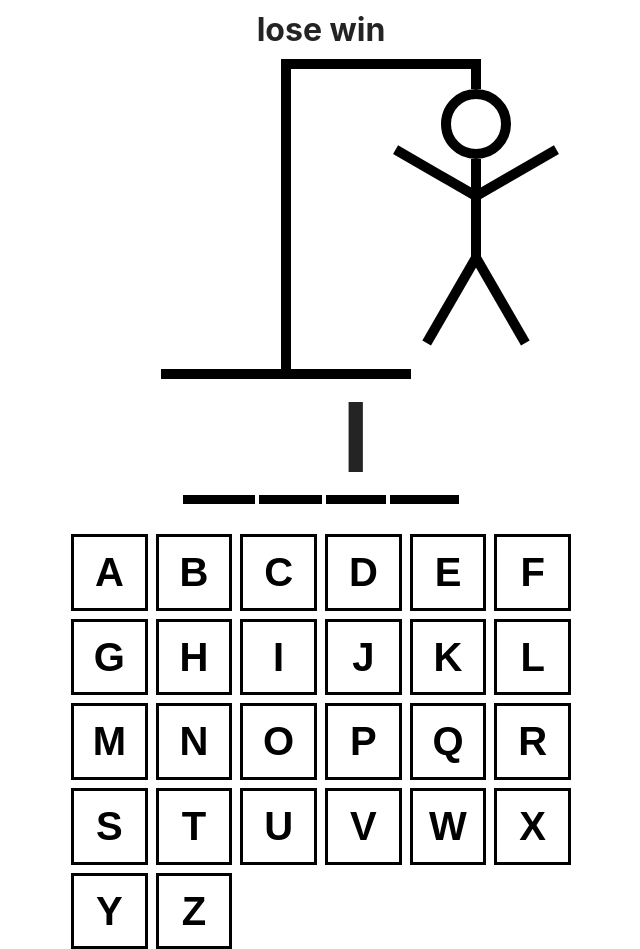
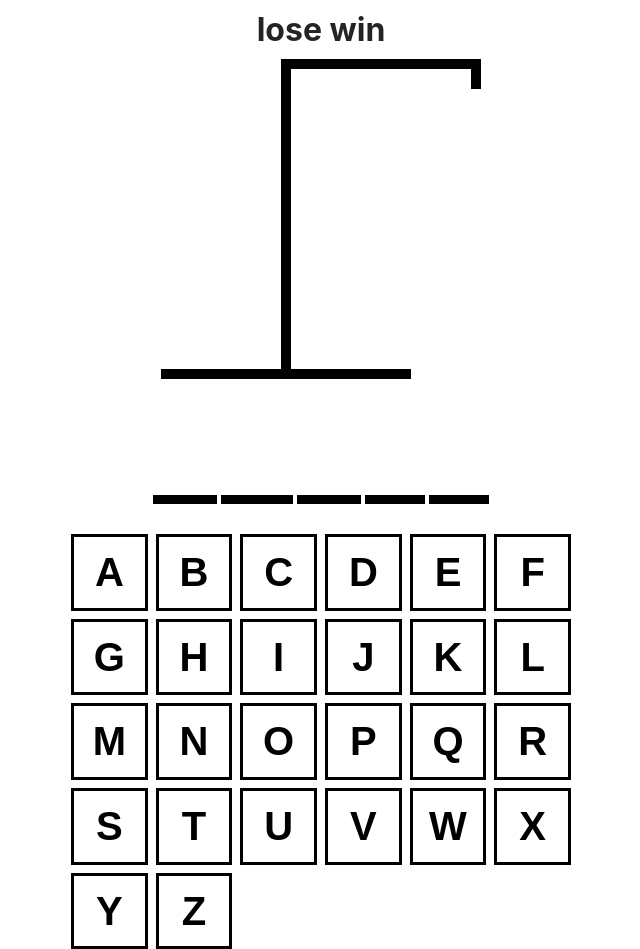
Before and after one commit to arikxl/hangma, a React (Vite) app: page / in a window 1280 px wide. Shown: the whole page, without its empty margins (319-959 px from the left). Built offline with nearby package versions, Linux system fonts and the light colour scheme.

Commit message:
some props

```diff
--- a/src/App.tsx
+++ b/src/App.tsx
@@ -12,11 +12,15 @@
   });
   const [guessedLetters, setGuessedLetters] = useState<string[]>([]);
 
+  const incorrectLetters = guessedLetters.filter(
+    letter => !wordToGuess.includes(letter)
+  )
+
   return (
     <main className="App">
       <h3>lose win</h3>
-      <Drawing />
-      <Word />
+      <Drawing numberOfGuesses={ incorrectLetters.length }   />
+      <Word guessedLetters={guessedLetters} wordToGuess={wordToGuess } />
       <div style={{ alignSelf: 'stretch' }}>
         <Keyboard />
       </div>
--- a/src/components/Drawing.tsx
+++ b/src/components/Drawing.tsx
@@ -74,14 +74,19 @@
     }} />
 );
 
-export function Drawing() {
+const BODY_PARTS = [HEAD, BODY, RIGHT_ARM, LEFT_ARM, RIGHT_LEG, LEFT_LEG]
+
+type DrawingProps = {
+    numberOfGuesses : number,
+}
+
+export function Drawing({ numberOfGuesses }: DrawingProps) {
+
+
+
+
     return <section style={{ position: 'relative' }}>
-        {HEAD}
-        {BODY}
-        {RIGHT_ARM}
-        {LEFT_ARM}
-        {RIGHT_LEG}
-        {LEFT_LEG}
+        {BODY_PARTS.slice(0, numberOfGuesses)}
 
         <div style={{height: '30px', width: '10px', background: 'black', position: 'absolute', top: 0, right: 0}} />
         <div style={{height: '10px', width: '200px', background: 'black', marginLeft: '120px'}} />
--- a/src/components/Word.tsx
+++ b/src/components/Word.tsx
@@ -1,14 +1,17 @@
-export function Word() {
+type WordProps= {
+    guessedLetters: string[],
+    wordToGuess: string
+}
 
-    const word = 'arik';
-    const guessedLetters = ["i",];
+export function Word({ guessedLetters , wordToGuess}: WordProps) {
+
 
     return <section style={{
         display: 'flex', gap: '0.25rem', fontSize: '6rem',
         fontWeight: 'bold', textTransform: 'uppercase', marginBottom: '30px'
     }}
     >
-        {word.split("").map((letter, index) => (
+        {wordToGuess.split("").map((letter, index) => (
             <span style={{ borderBottom: '.1em solid black' , minWidth: '60px', textAlign: 'center' }} key={index}>
                 <span style={{
                     visibility: guessedLetters.includes(letter) ? 'visible' : 'hidden'
```
